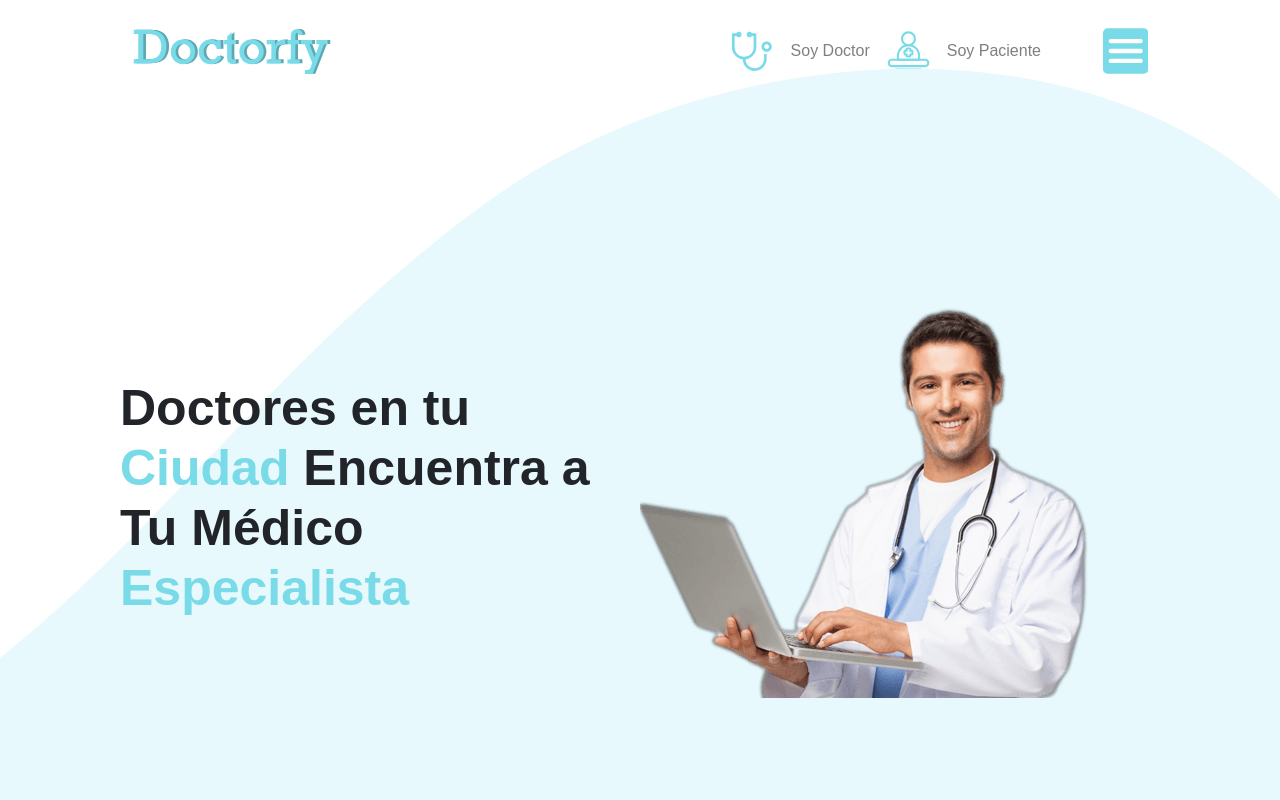
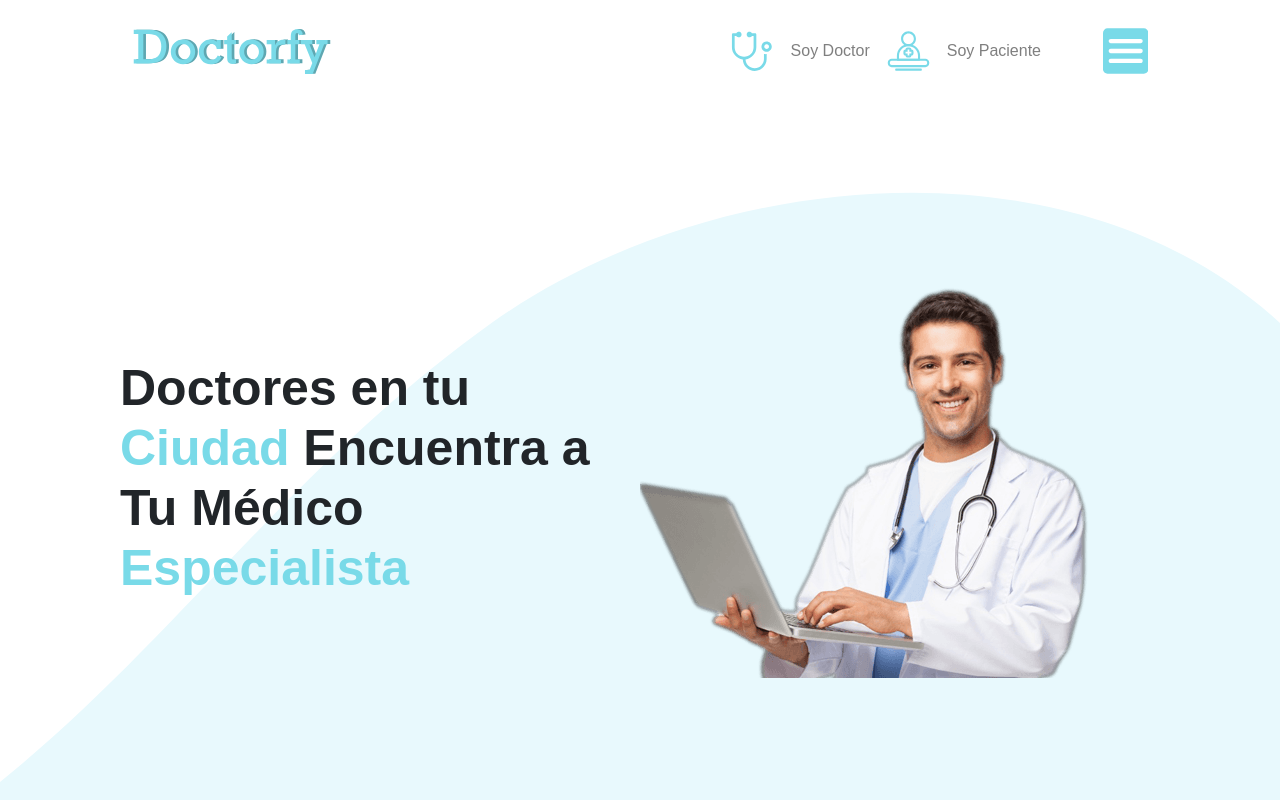
Before and after one commit to yaakov04/java-rangers, a plain HTML site: page AboutUs.html in a window 1280 px wide. Shown: the top 800 px of the page. Drawn offline with nearby package versions, Linux system fonts and the light colour scheme.

Commit message:
Ultimos cambios, errores en responsive, pero ya toda la portada Joya

```diff
--- a/AboutUs.html
+++ b/AboutUs.html
@@ -81,9 +81,10 @@
 <!--Portada-->
 <section id="portada">
   <div id="wave-portada">
-    <svg id="wave" width="1728" height="794" viewBox="0 0 1728 794" fill="none" xmlns="http://www.w3.org/2000/svg">
-    <path d="M-979.438 323.78C-800.711 413.675 -627.654 574.803 -449.42 672.529C-195.535 811.829 68.8579 820.244 322.342 675.778C568.677 535.729 696.092 304.542 939.5 131C1155.36 -22.963 1519.04 -61.3704 1728 131V794L-1969.8 794V566.138C-1654.05 242.431 -1311.55 158.616 -979.438 323.78Z" fill="#E8F9FD"/>
-  </svg>
+    <svg width="1728" height="794" viewBox="0 0 1728 794" fill="none" xmlns="http://www.w3.org/2000/svg">
+      <path id="path" d="M-979.438 323.78C-800.711 413.675 -627.654 574.803 -449.42 672.529C-195.535 811.829 68.8579 820.244 322.342 675.778C568.677 535.729 696.092 304.542 939.5 131C1155.36 -22.963 1519.04 -61.3704 1728 131V794L-1969.8 794V566.138C-1654.05 242.431 -1311.55 158.616 -979.438 323.78Z" fill="#E8F9FD"/>
+      </svg>
+
 </div>
   <div id="portada-container" class="d-flex align-items-center" >
     <div id="port-cont-1">
--- a/assets/css/AboutUs.css
+++ b/assets/css/AboutUs.css
@@ -11,6 +11,9 @@ body {
   font-family: 'Noto Sans JP', sans-serif;
   background-color: #E8F9FD;
 }
+
+
+
 
 .cards {
   display: grid;
@@ -112,6 +115,7 @@ body {
   width: 100%;
   background-color: #FFFFFF;
   position: relative;
+  overflow: hidden;
 }
 
 #wave-portada {
@@ -119,10 +123,15 @@ body {
   bottom: 0;
   right: 0;
   z-index: 0;
+  height: 670px;
 }
 
+
+
+
+
 #portada-container {
-  height: 100vh;
+  height: 100%;
   width: 100%;
   padding: 0px 120px 0px 120px;
 }
@@ -162,7 +171,13 @@ body {
   display: flex;
   flex-direction: column;
   padding: 0px 40px 0px 40px;
+  margin-bottom: 100;
 }
+
+#card-section{
+  padding-top: 100px;
+}
+
 
 #port-cont-1 {
   width: 90%;
```
Also changed, not shown: assets/img/waves-1.svg.
